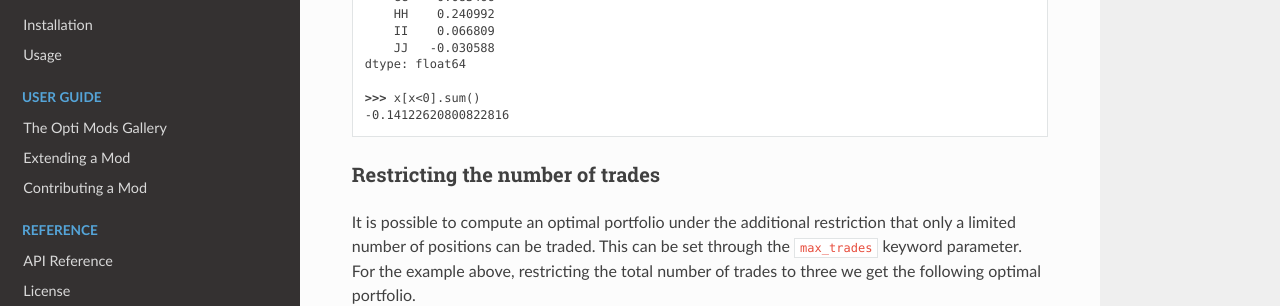
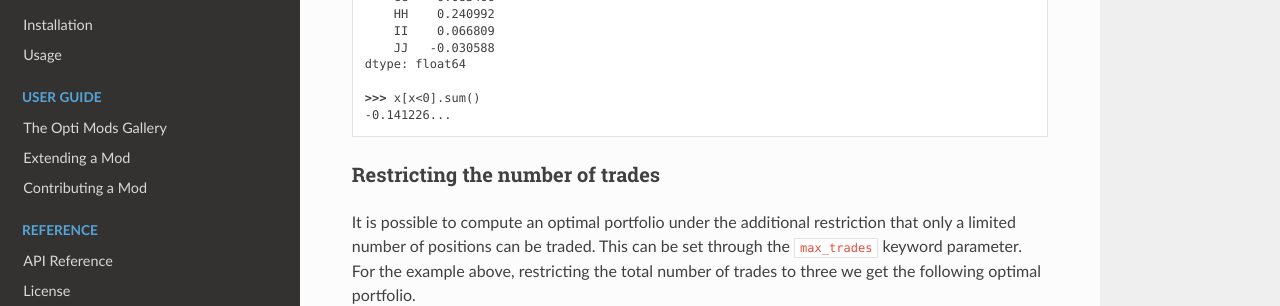
Before and after one commit to Gurobi/gurobi-optimods, a Sphinx documentation site: the page built from docs/source/mods/portfolio.rst, in a window 1280 px wide and 900 px high, scrolled down 2732 px. Shown: the part 152-458 px from the top of the window. Built offline with Sphinx 7.4.7 and the Read the Docs theme 2.0.0, drawn with Linux system fonts in a browser that asks for light colours.

```diff
--- a/docs/source/mods/portfolio.rst
+++ b/docs/source/mods/portfolio.rst
@@ -240,7 +240,7 @@ positions, totaling to about 14% of the wealth:
     dtype: float64
 
     >>> x[x<0].sum()
-    -0.14122620800822816
+    -0.141226...
 
 Restricting the number of trades
 ~~~~~~~~~~~~~~~~~~~~~~~~~~~~~~~~
```
Also changed, not shown: other parts of docs/source/mods/portfolio.rst (+1 -1 lines).
